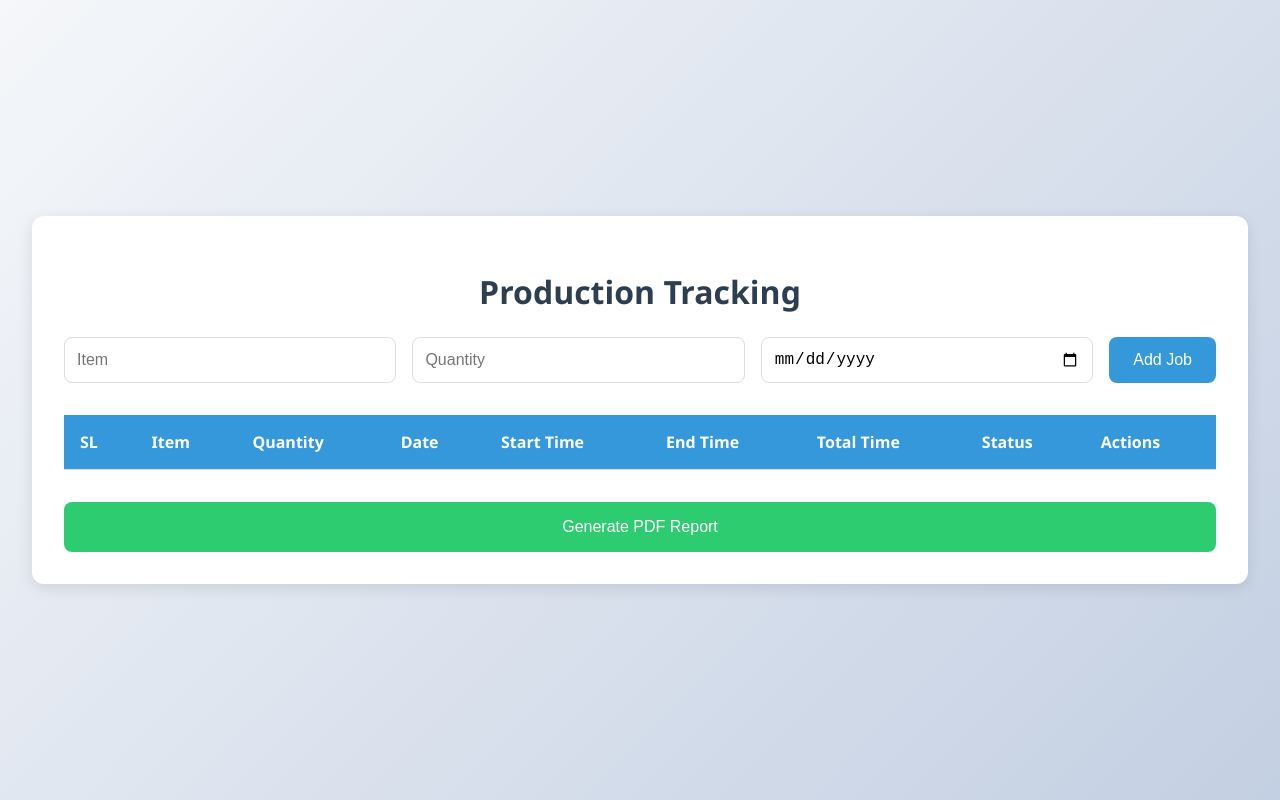
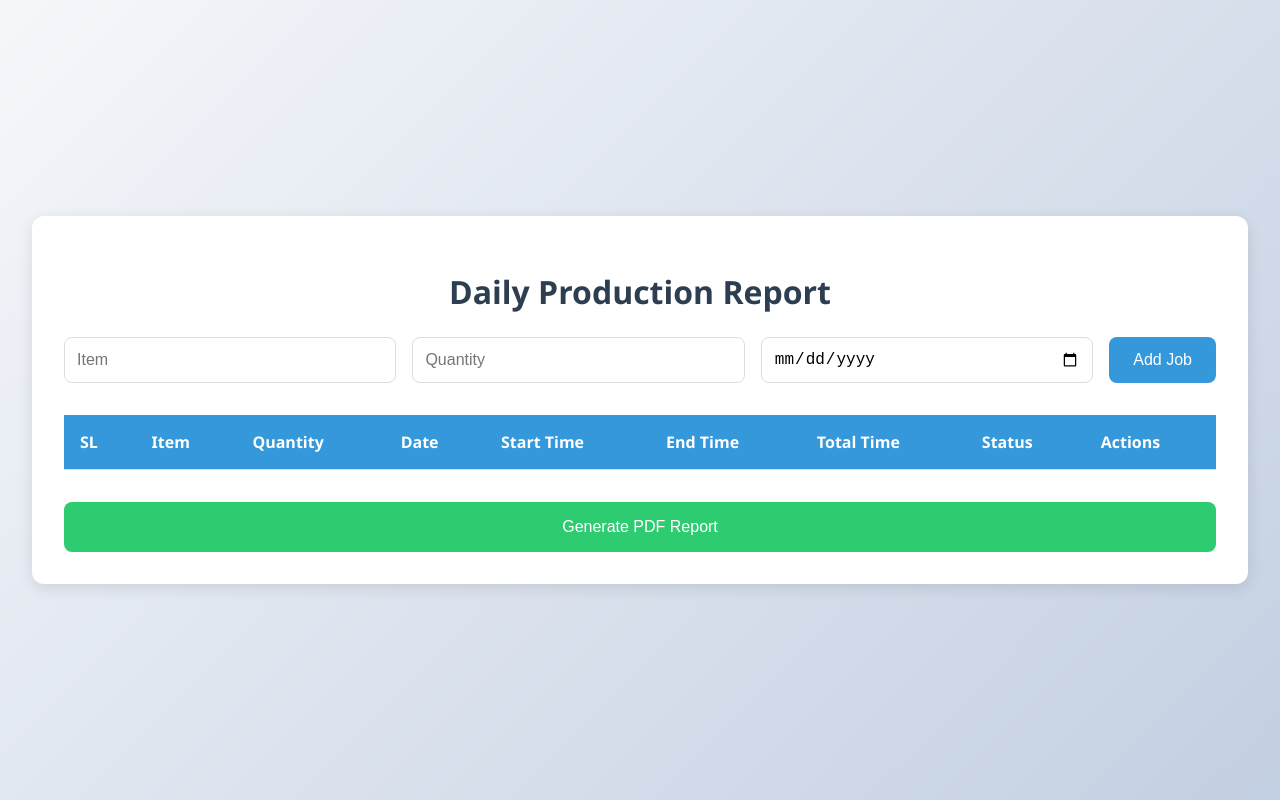
Before and after one commit to nithinmx/production.github.io, a plain HTML site: page index.html in a window 1280 px wide. Drawn offline with Linux system fonts and the light colour scheme.

Commit message:
Update index.html

```diff
--- a/index.html
+++ b/index.html
@@ -10,7 +10,7 @@
   </head>
   <body>
     <div class="container">
-      <h1>Production Tracking</h1>
+      <h1>Daily Production Report</h1>
 
       <form id="jobForm">
         <input type="text" id="item" placeholder="Item" required />
```
